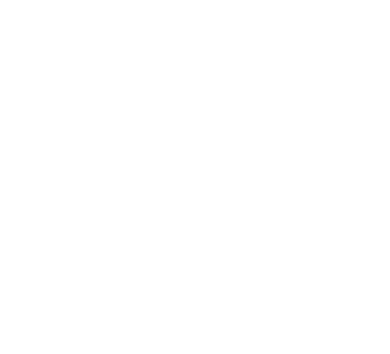
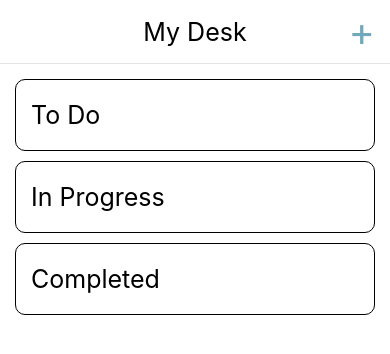
Before and after one commit to 97Dmitry/Prayer, a React Native app: screen / in a window 390 px wide. Shown: the top 354 px of the page. Built offline with nearby package versions, Linux system fonts and the light colour scheme.

Commit message:
Desk page is done

```diff
--- a/App.tsx
+++ b/App.tsx
@@ -4,10 +4,14 @@
 
 import store from "./src/store";
 
+import { Desk } from "./src/views/containers/Desk";
+
 const App: FC = () => {
   return (
     <Provider store={store}>
-      <Wrapper />
+      <Wrapper>
+        <Desk />
+      </Wrapper>
     </Provider>
   );
 };
--- /dev/null
+++ b/src/views/components/Column/Column.tsx
@@ -0,0 +1,27 @@
+import React, { FC } from "react";
+import styled from "styled-components/native";
+
+interface iColumn {
+  title: string;
+}
+
+const Column: FC<iColumn> = ({ title }) => {
+  return (
+    <Wrapper>
+      <Title>{title}</Title>
+    </Wrapper>
+  );
+};
+
+export default Column;
+
+const Wrapper = styled.View`
+  border: 1px solid black;
+  border-radius: 10px;
+  margin-bottom: 10px;
+`;
+
+const Title = styled.Text`
+  font-size: 25px;
+  padding: 20px 0 20px 15px;
+`;
--- /dev/null
+++ b/src/views/components/Column/index.ts
@@ -0,0 +1 @@
+export { default as Column } from "./Column";
--- /dev/null
+++ b/src/views/containers/Desk/Desk.tsx
@@ -0,0 +1,57 @@
+import React, { FC } from "react";
+import styled from "styled-components/native";
+
+import { Column } from "../../components/Column";
+import { View } from "react-native";
+
+const Desk: FC = () => {
+  const columns = ["To Do", "In Progress", "Completed"];
+
+  return (
+    <View>
+      <Title>
+        <TitleText>My Desk</TitleText>
+        <AddButton
+          onPress={() => {
+            console.log("e");
+          }}>
+          +
+        </AddButton>
+      </Title>
+      <Columns>
+        {columns.map((value, index) => (
+          <Column key={index} title={value} />
+        ))}
+      </Columns>
+    </View>
+  );
+};
+
+export default Desk;
+
+const Title = styled.View`
+  display: flex;
+  flex-direction: row;
+  align-items: center;
+  justify-content: center;
+
+  height: 64px;
+
+  border-bottom-color: #e5e5e5;
+  border-bottom-width: 1px;
+`;
+const TitleText = styled.Text`
+  font-size: 25px;
+  color: black;
+`;
+
+const AddButton = styled.Text`
+  font-size: 40px;
+  position: absolute;
+  right: 15px;
+  color: #72a8bc;
+`;
+
+const Columns = styled.View`
+  padding: 15px;
+`;
--- /dev/null
+++ b/src/views/containers/Desk/index.ts
@@ -0,0 +1 @@
+export { default as Desk } from "./Desk";
```
